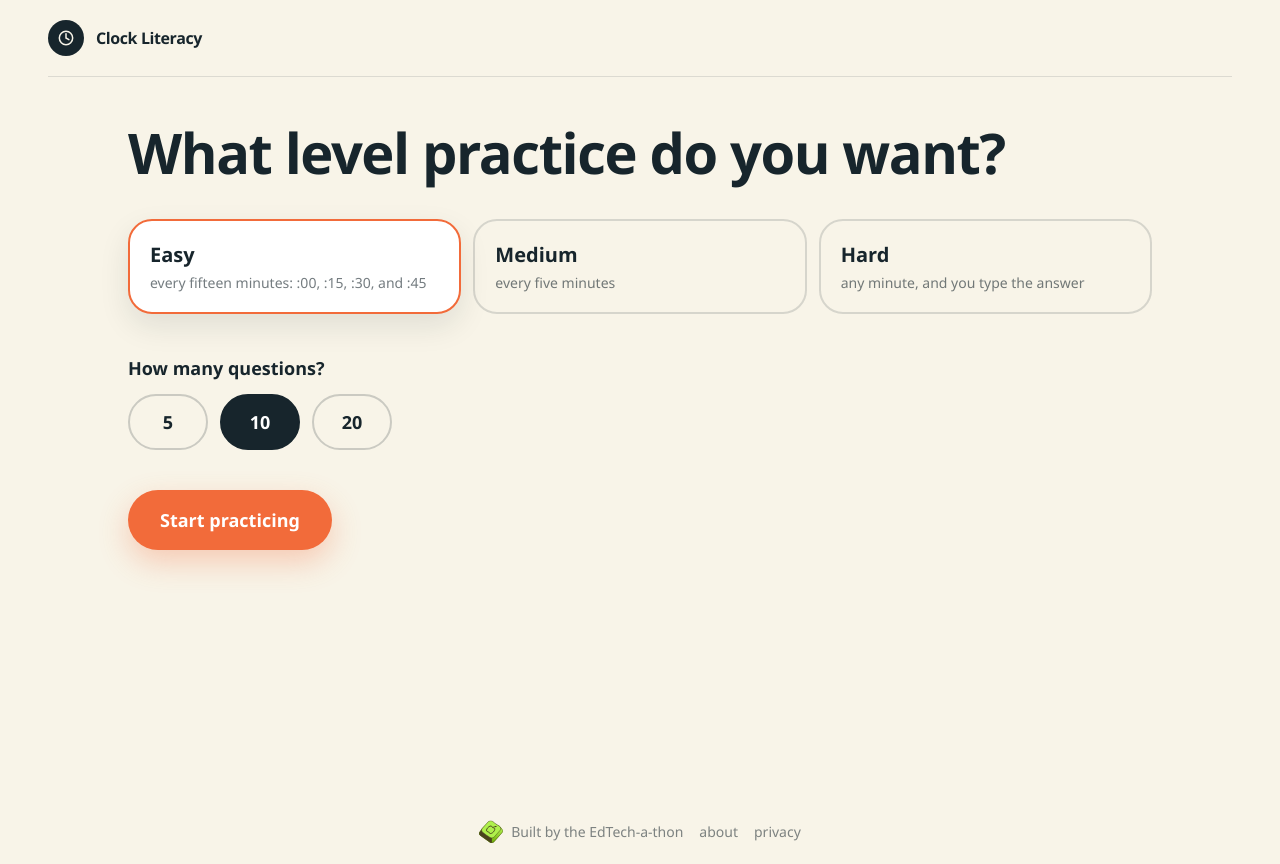
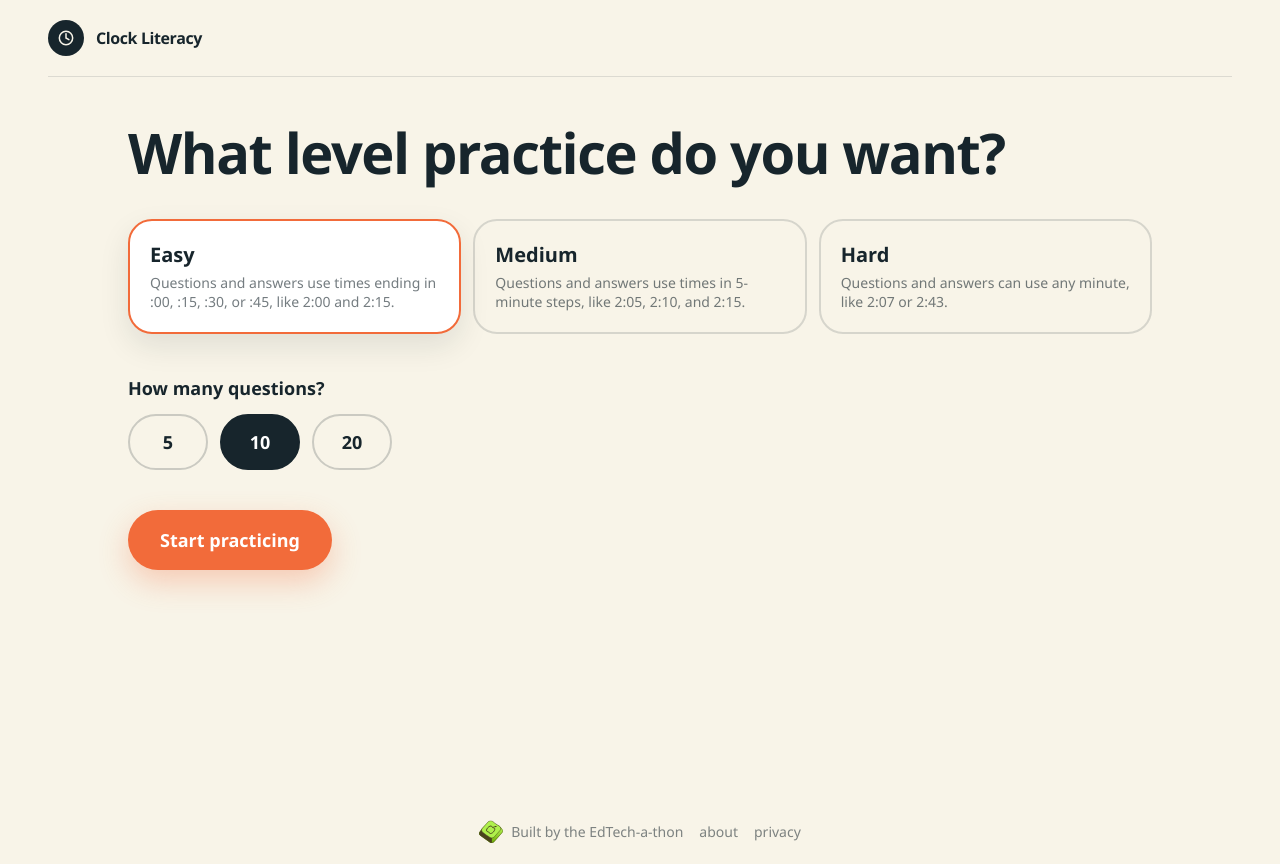
Before and after one commit to EdTech-a-thon/analog-clock-practice, a SvelteKit app: page /practice in a window 1280 px wide. Built offline with nearby package versions, Linux system fonts and the light colour scheme.

Commit message:
Pratice start wording tweaks

```diff
--- a/src/routes/practice/+page.svelte
+++ b/src/routes/practice/+page.svelte
@@ -19,9 +19,21 @@
   type Phase = 'setup' | 'asking' | 'checking' | 'results';
 
   const levels: { id: Level; name: string; blurb: string }[] = [
-    { id: 'easy', name: 'Easy', blurb: 'every fifteen minutes: :00, :15, :30, and :45' },
-    { id: 'medium', name: 'Medium', blurb: 'every five minutes' },
-    { id: 'hard', name: 'Hard', blurb: 'any minute, and you type the answer' }
+    {
+      id: 'easy',
+      name: 'Easy',
+      blurb: 'Questions and answers use times ending in :00, :15, :30, or :45, like 2:00 and 2:15.'
+    },
+    {
+      id: 'medium',
+      name: 'Medium',
+      blurb: 'Questions and answers use times in 5-minute steps, like 2:05, 2:10, and 2:15.'
+    },
+    {
+      id: 'hard',
+      name: 'Hard',
+      blurb: 'Questions and answers can use any minute, like 2:07 or 2:43.'
+    }
   ];
   const lengths: RoundLength[] = [5, 10, 20];
 
```
